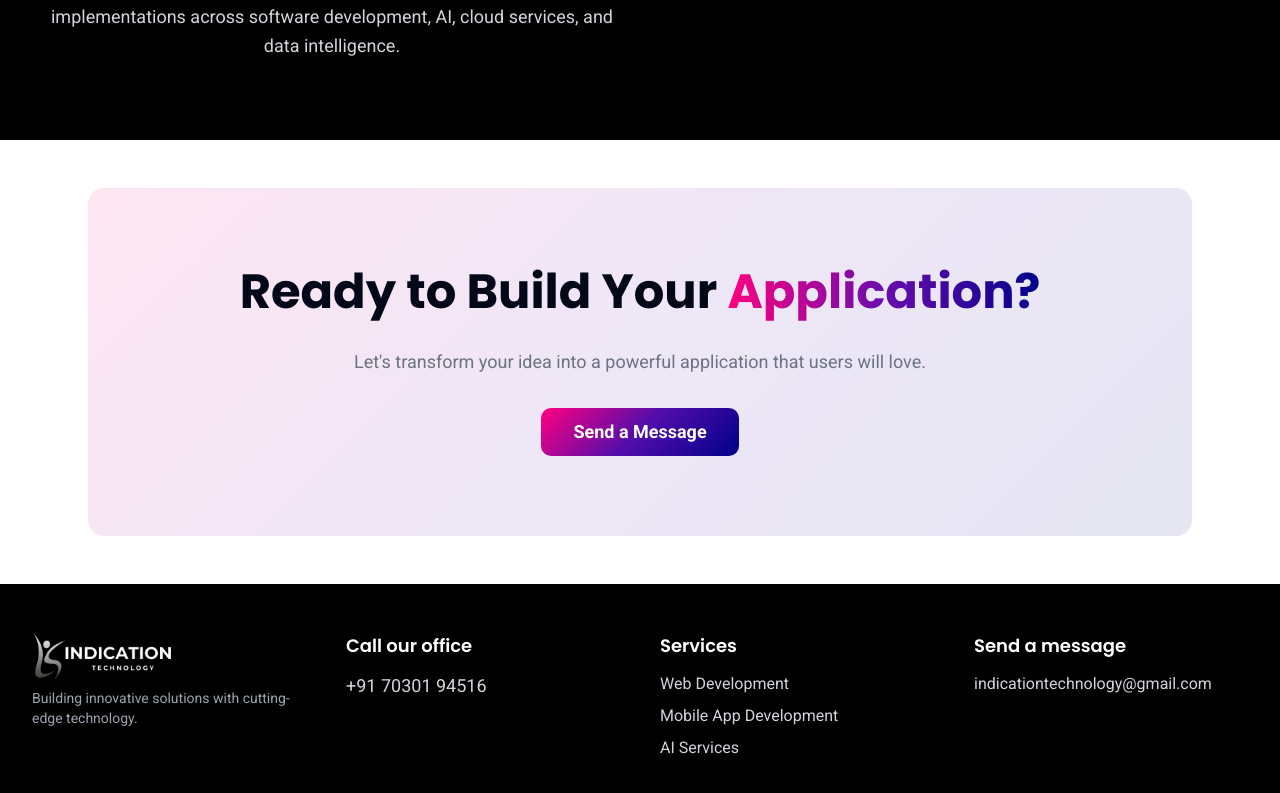
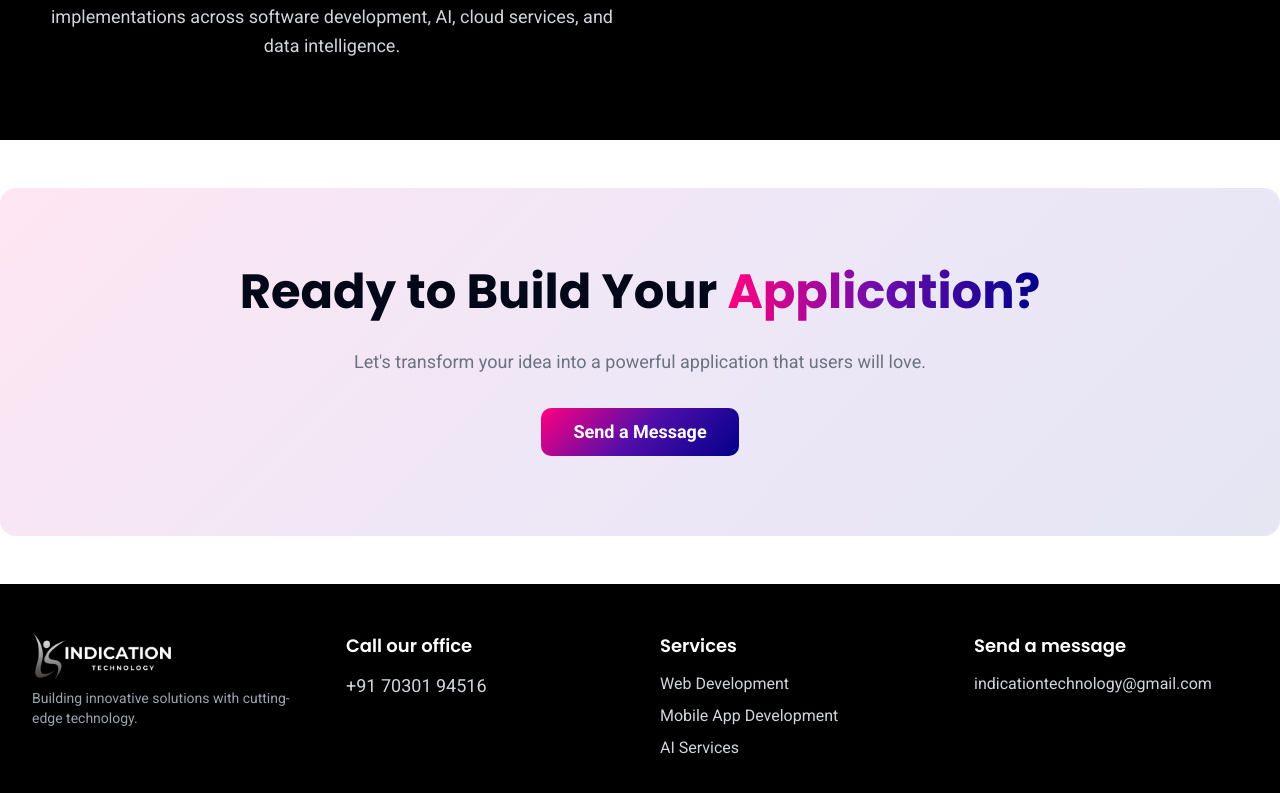
Before and after one commit to bhumikasutar21/Indication_Technology, a React (Vite) app: page /about in a window 1280 px wide. Shown: the part 1262-2055 px from the top of the page. Built offline with nearby package versions, Linux system fonts and the light colour scheme; the HTML template or start-up script is replaced by a standard one.

Commit message:
first commit

```diff
--- a/src/pages/AboutUs.tsx
+++ b/src/pages/AboutUs.tsx
@@ -138,7 +138,7 @@ const AboutUs = () => {
       </section>
 
       {/* Open Positions Section */}
-      <div className="w-[90%] mx-auto px-6">
+      <div className="w-[100%] mx-auto ">
         {/* <section className="py-20 bg-background">
           <motion.div
             className="container mx-auto px-6"
```
